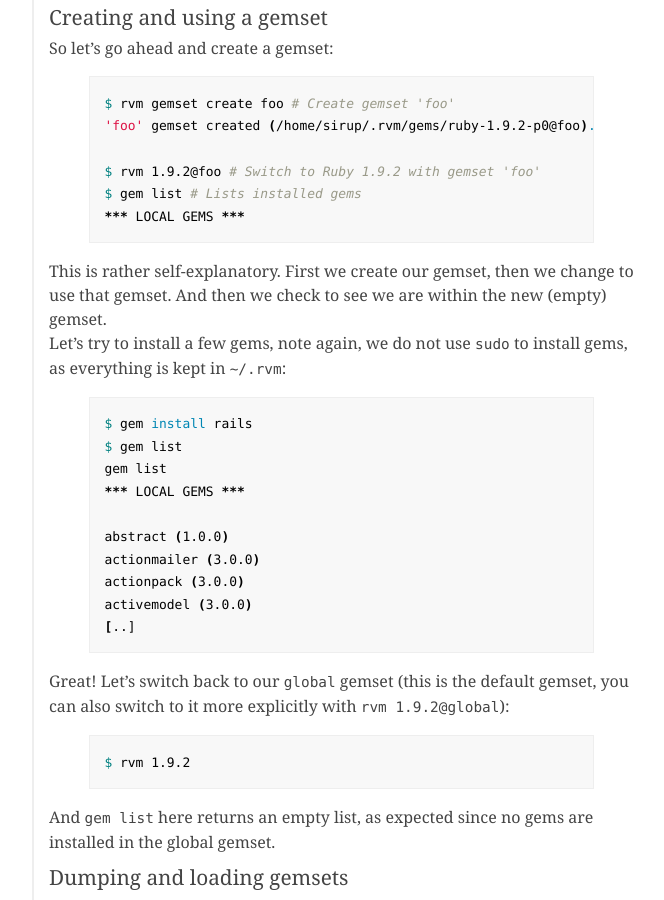
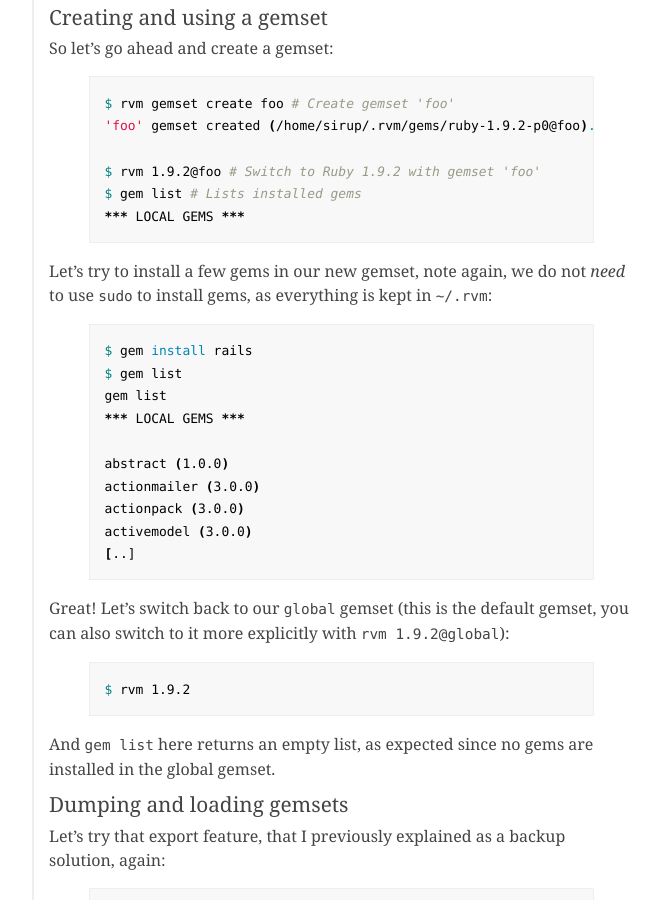
Before and after one commit to igor47/blog, a Jekyll site: the page built from _posts/2010-09-07-how-to-use-rvm-the-right-way.md, in a window 1280 px wide and 900 px high, scrolled down 2937 px. Shown: the whole window, without its empty margins (218-882 px from the left). Built offline with Jekyll 4.4.1, drawn with Linux system fonts in a browser that asks for light colours; Markdown is read by kramdown in place of the engine named in the settings; comment, search, counter and statistics services are not loaded.

```diff
--- a/_posts/2010-09-07-how-to-use-rvm-the-right-way.md
+++ b/_posts/2010-09-07-how-to-use-rvm-the-right-way.md
@@ -126,8 +126,7 @@
 *** LOCAL GEMS ***
 {% endhighlight %}
 
-This is rather self-explanatory. First we create our gemset, then we change to use that gemset. And then we check to see we are within the new (empty) gemset.
-Let's try to install a few gems, note again, we do not use `sudo` to install gems, as everything is kept in `~/.rvm`:
+Let's try to install a few gems in our new gemset, note again, we do not *need* to use `sudo` to install gems, as everything is kept in `~/.rvm`:
 
 {% highlight bash %}
 $ gem install rails
```
